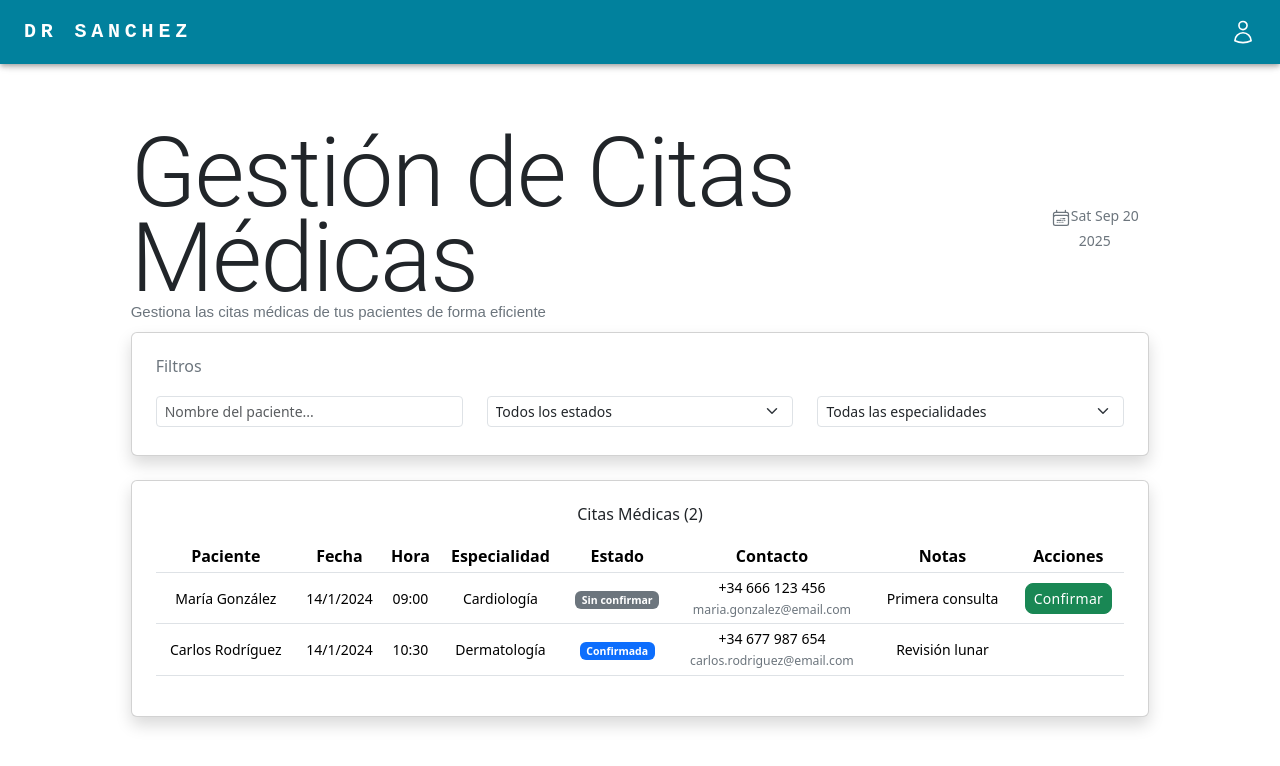
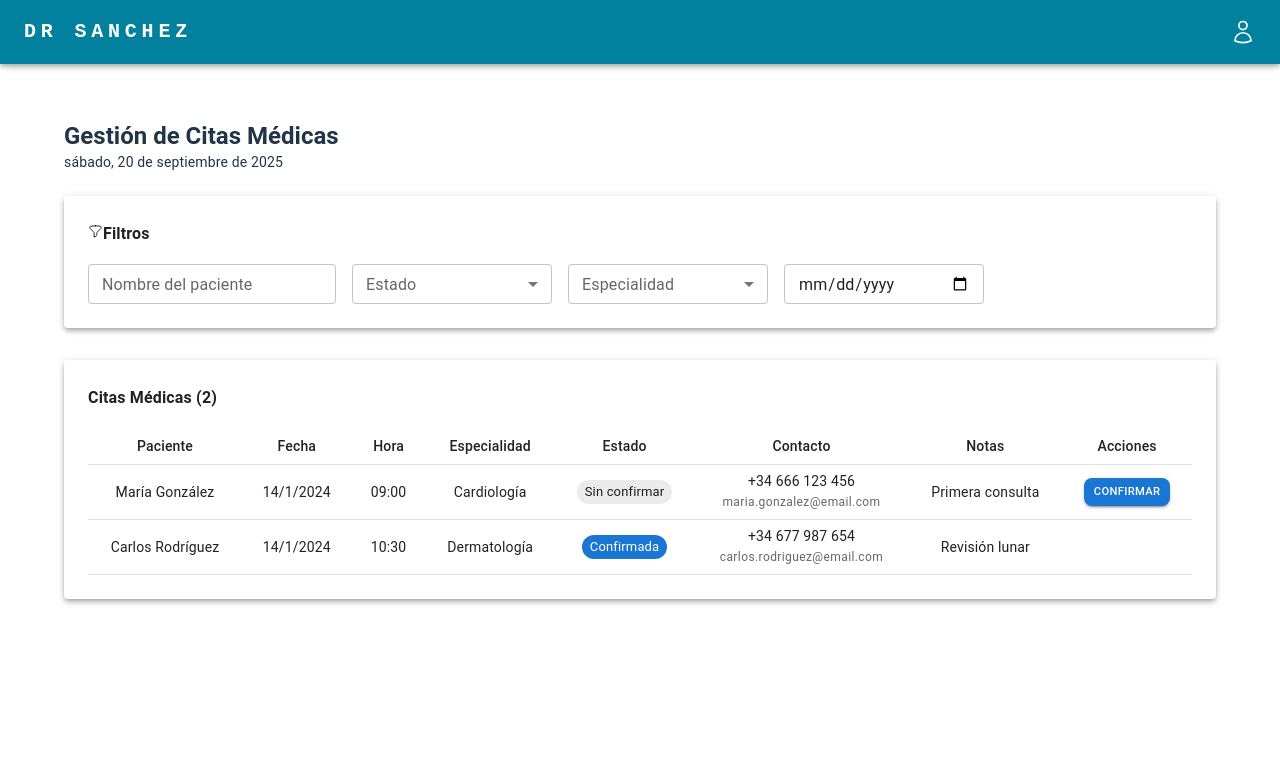
Before and after one commit to MatiasMollo/TPO-API, a React (Vite) app: page /citas in a window 1280 px wide. Shown: the top 766 px of the page. Built offline with nearby package versions, Linux system fonts and the light colour scheme.

Commit message:
Refactor Citas

```diff
--- a/package.json
+++ b/package.json
@@ -15,7 +15,6 @@
     "@heroicons/react": "^2.2.0",
     "@mui/material": "^7.3.2",
     "@mui/styled-engine-sc": "^7.3.2",
-    "bootstrap": "^5.3.8",
     "react": "^19.1.1",
     "react-dom": "^19.1.1",
     "react-router-dom": "^7.8.2",
--- a/src/index.css
+++ b/src/index.css
@@ -1,5 +1,3 @@
-@import "bootstrap";
-
 :root {
   font-family: system-ui, Avenir, Helvetica, Arial, sans-serif;
   line-height: 1.5;
--- a/src/main.jsx
+++ b/src/main.jsx
@@ -4,7 +4,6 @@ import { BrowserRouter, Routes, Route } from "react-router-dom";
 import App from "./App";
 import Login from "./pages/login";
 import "./index.css";
-import "bootstrap/dist/css/bootstrap.min.css";
 import Citas from "./pages/citas";
 import Header from "./components/Header/Header";
 
--- a/src/pages/citas.jsx
+++ b/src/pages/citas.jsx
@@ -1,8 +1,26 @@
-import { CalendarDateRangeIcon } from "@heroicons/react/24/outline";
-import { Typography } from "@mui/material";
+import { FunnelIcon } from "@heroicons/react/24/outline";
+import {
+  Box,
+  Button,
+  Chip,
+  Container,
+  FormControl,
+  InputLabel,
+  MenuItem,
+  Paper,
+  Select,
+  Table,
+  TableBody,
+  TableCell,
+  TableContainer,
+  TableHead,
+  TableRow,
+  TextField,
+  Typography,
+} from "@mui/material";
 import { useState } from "react";
 
-// Repositorio temmporal hasta conectar DB
+// Repositorio temporal hasta conectar DB
 const citasIniciales = [
   {
     paciente: "María González",
@@ -36,109 +54,130 @@ export default function Citas() {
   };
 
   return (
-    <div className="col-12 p-4 col-xl-10 col-xxl-8 mx-auto">
-      <div className="d-flex justify-content-between align-items-center mb-2 mt-5">
-        <div>
-          <Typography variant="h1">Gestión de Citas Médicas</Typography>
-          <p className="text-secondary mb-0 text-start">
-            Gestiona las citas médicas de tus pacientes de forma eficiente
-          </p>
-        </div>
-        <div className="text-secondary">
-          <span className="small">
-            <CalendarDateRangeIcon width={20}></CalendarDateRangeIcon>
-            {new Date().toDateString()}
-          </span>
-        </div>
-      </div>
+    <Container maxWidth="lg" sx={{minHeight:'70vh'}}>
+      <Box
+        display="flex"
+        justifyContent="space-between"
+        mb={3}
+      >
+        <Box>
+          <Typography variant="h5" fontWeight={700} align="left">
+            Gestión de Citas Médicas
+          </Typography>
+          <Typography variant="body2" align="start">
+            {new Date().toLocaleDateString("es-ES", {
+              weekday: "long",
+              year: "numeric",
+              month: "long",
+              day: "numeric",
+            })}
+          </Typography>
+        </Box>
+      </Box>
 
-      <div className="card shadow mb-4 p-2">
-        <div className="card-body">
-          <h6 className="text-secondary mb-3 text-start">Filtros</h6>
-          <div className="row">
-            <div className="col-md-4 my-1">
-              <input
-                type="text"
-                className="form-control form-control-sm"
-                placeholder="Nombre del paciente..."
-              />
-            </div>
-            <div className="col-md-4 my-1">
-              <select className="form-select form-select-sm">
-                <option>Todos los estados</option>
-                <option>Sin confirmar</option>
-                <option>Confirmada</option>
-                <option>Realizada</option>
-              </select>
-            </div>
-            <div className="col-md-4 my-1">
-              <select className="form-select form-select-sm">
-                <option>Todas las especialidades</option>
-                <option>Cardiología</option>
-                <option>Dermatología</option>
-                {/* ...más especialidades */}
-              </select>
-            </div>
-          </div>
-        </div>
-      </div>
-
-      <div className="card shadow p-2">
-        <div className="card-body">
-          <h6 className="mb-3"> Citas Médicas ({citas.length})</h6>
-          <table className="table table-sm table-hover align-middle">
-            <thead>
-              <tr>
-                <th>Paciente</th>
-                <th>Fecha</th>
-                <th>Hora</th>
-                <th>Especialidad</th>
-                <th>Estado</th>
-                <th>Contacto</th>
-                <th>Notas</th>
-                <th>Acciones</th>
-              </tr>
-            </thead>
-            <tbody>
+      {/* Filtros */}
+      <Paper elevation={4} sx={{ mb: 4, p: 3 }}>
+        <Typography variant="subtitle1" fontWeight={600} mb={2} align="start">
+          <FunnelIcon width="15"></FunnelIcon>
+          Filtros
+        </Typography>
+        <Box display="flex" gap={2} flexWrap="wrap">
+          <TextField
+            size="small"
+            label="Nombre del paciente"
+            variant="outlined"
+            sx={{ minWidth: 220 }}
+          />
+          <FormControl size="small" sx={{ minWidth: 200 }}>
+            <InputLabel>Estado</InputLabel>
+            <Select label="Estado" defaultValue="">
+              <MenuItem value="">Todos los estados</MenuItem>
+              <MenuItem value="Sin confirmar">Sin confirmar</MenuItem>
+              <MenuItem value="Confirmada">Confirmada</MenuItem>
+              <MenuItem value="Realizada">Realizada</MenuItem>
+            </Select>
+          </FormControl>
+          <FormControl size="small" sx={{ minWidth: 200 }}>
+            <InputLabel>Especialidad</InputLabel>
+            <Select label="Especialidad" defaultValue="">
+              <MenuItem value="">Todas las especialidades</MenuItem>
+              <MenuItem value="Cardiología">Cardiología</MenuItem>
+              <MenuItem value="Dermatología">Dermatología</MenuItem>
+            </Select>
+          </FormControl>
+          <FormControl size="small" sx={{ minWidth: 200 }}>
+            <TextField
+              type="date"
+              size="small"
+            />
+          </FormControl>
+        </Box>
+      </Paper>
+      {/* Tabla de citas */}
+      <Paper elevation={4} sx={{ p: 3, }}>
+        <Typography variant="subtitle1" fontWeight={600} mb={2} display="flex" alignItems="center" gap={1}>
+          {/* <CalendarMonth fontSize="small" /> */}
+          Citas Médicas ({citas.length})
+        </Typography>
+        <TableContainer>
+          <Table size="small">
+            <TableHead>
+              <TableRow>
+                <TableCell align="center">Paciente</TableCell>
+                <TableCell align="center">Fecha</TableCell>
+                <TableCell align="center">Hora</TableCell>
+                <TableCell align="center">Especialidad</TableCell>
+                <TableCell align="center">Estado</TableCell>
+                <TableCell align="center">Contacto</TableCell>
+                <TableCell align="center">Notas</TableCell>
+                <TableCell align="center">Acciones</TableCell>
+              </TableRow>
+            </TableHead>
+            <TableBody>
               {citas.map((cita, idx) => (
-                <tr className="small" key={idx}>
-                  <td>{cita.paciente}</td>
-                  <td>{cita.fecha}</td>
-                  <td>{cita.hora}</td>
-                  <td>{cita.especialidad}</td>
-                  <td>
+                <TableRow key={idx}>
+                  <TableCell align="center">{cita.paciente}</TableCell>
+                  <TableCell align="center">{cita.fecha}</TableCell>
+                  <TableCell align="center">{cita.hora}</TableCell>
+                  <TableCell align="center">{cita.especialidad}</TableCell>
+                  <TableCell align="center">
                     {cita.estado === "Sin confirmar" && (
-                      <span className="badge bg-secondary">Sin confirmar</span>
+                      <Chip label="Sin confirmar" size="small" />
                     )}
                     {cita.estado === "Confirmada" && (
-                      <span className="badge bg-primary">Confirmada</span>
+                      <Chip label="Confirmada" color="primary" size="small" />
                     )}
                     {cita.estado === "Realizada" && (
-                      <span className="badge bg-success">Realizada</span>
+                      <Chip label="Realizada" color="success" size="small" />
                     )}
-                  </td>
-                  <td>
+                  </TableCell>
+                  <TableCell align="center">
                     {cita.contacto}
                     <br />
-                    <span className="text-secondary small">{cita.email}</span>
-                  </td>
-                  <td>{cita.notas}</td>
-                  <td>
+                    <Typography variant="caption" color="text.secondary">
+                      {cita.email}
+                    </Typography>
+                  </TableCell>
+                  <TableCell align="center">{cita.notas}</TableCell>
+                  <TableCell align="center">
                     {cita.estado === "Sin confirmar" && (
-                      <button
-                        className="btn btn-sm btn-success"
+                      <Button
+                        variant="contained"
+                        color="primary"
+                        size="small"
                         onClick={() => confirmarCita(idx)}
+                        sx={{fontSize:'0.7rem'}}
                       >
                         Confirmar
-                      </button>
+                      </Button>
                     )}
-                  </td>
-                </tr>
+                  </TableCell>
+                </TableRow>
               ))}
-            </tbody>
-          </table>
-        </div>
-      </div>
-    </div>
+            </TableBody>
+          </Table>
+        </TableContainer>
+      </Paper>
+    </Container>
   );
 }
```
Also changed, not shown: 1 other file (tests, documents, lock files or other folders).
